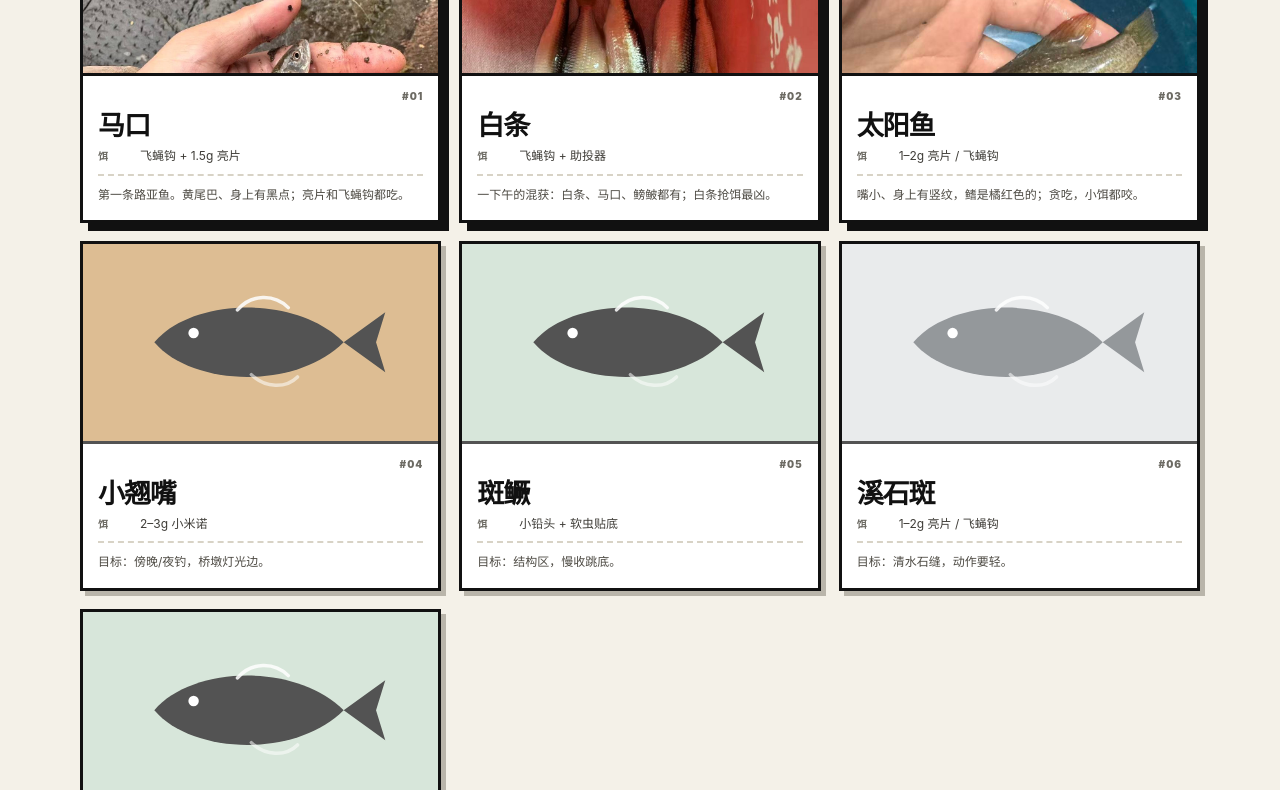
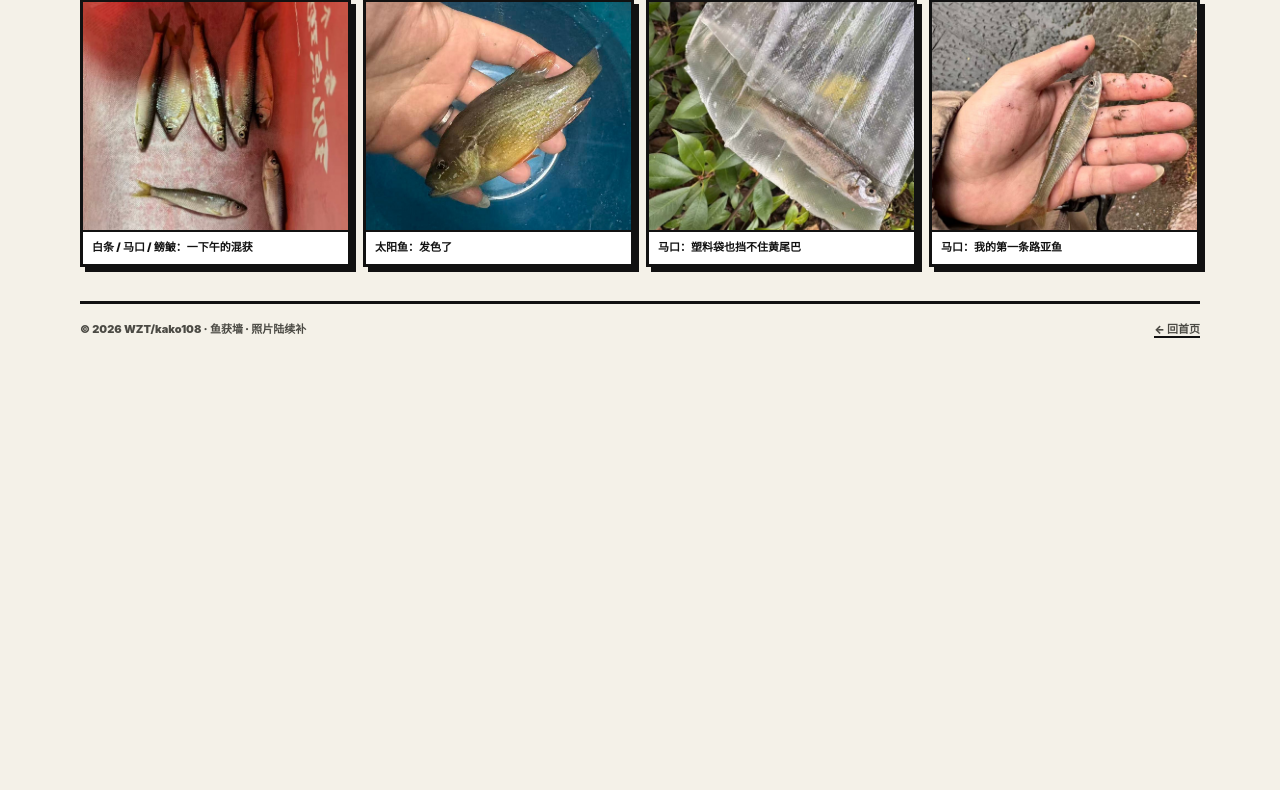
Before and after one commit to KAKO108/wzt-chaos-home, a plain HTML site: page catch/index.html in a window 1280 px wide. Shown: the part 429-1219 px from the top of the page. After the commit the page ends 807 px from the top, so only its background shows below. Drawn offline with Linux system fonts and the light colour scheme.

Commit message:
Keep only photo gallery on catch wall

```diff
--- a/catch/index.html
+++ b/catch/index.html
@@ -108,8 +108,6 @@
       <h1><span class="highlight">鱼获墙</span></h1>
     </section>
 
-    <section class="grid" id="grid" aria-label="鱼获记录"></section>
-
     <section class="shots" aria-label="现场照片">
       <div class="shots-head"><h2>现场照片</h2><span>4 张 · 手机直出</span></div>
       <div class="shot-grid">
@@ -126,47 +124,5 @@
     </footer>
   </main>
 
-<script>
-const FISH = [
-  {id:1, name:'马口', status:'unlocked', color:'acid', first:true, lure:'飞蝇钩 + 1.5g 亮片',
-   note:'第一条路亚鱼。黄尾巴、身上有黑点；亮片和飞蝇钩都吃。', photo:'../assets/catch/makou-1.jpg'},
-  {id:2, name:'白条', status:'unlocked', color:'pink', lure:'飞蝇钩 + 助投器',
-   note:'一下午的混获：白条、马口、鳑鲏都有；白条抢饵最凶。', photo:'../assets/catch/baitiao-1.jpg'},
-  {id:3, name:'太阳鱼', status:'unlocked', color:'purple', lure:'1–2g 亮片 / 飞蝇钩',
-   note:'嘴小、身上有竖纹，鳍是橘红色的；贪吃，小饵都咬。', photo:'../assets/catch/taiyangyu-1.jpg'},
-  {id:4, name:'小翘嘴', status:'locked', color:'orange', lure:'2–3g 小米诺',
-   note:'目标：傍晚/夜钓，桥墩灯光边。', photo:''},
-  {id:5, name:'斑鳜', status:'locked', color:'green', lure:'小铅头 + 软虫贴底',
-   note:'目标：结构区，慢收跳底。', photo:''},
-  {id:6, name:'溪石斑', status:'locked', color:'gray', lure:'1–2g 亮片 / 飞蝇钩',
-   note:'目标：清水石缝，动作要轻。', photo:''},
-  {id:7, name:'宽鳍鱲', status:'locked', color:'green', lure:'1–2g 亮片 / 飞蝇钩',
-   note:'目标：急滩、清水石底；颜色比马口花。', photo:''}
-];
-
-const fishSvg = `<svg viewBox="0 0 240 120" aria-hidden="true">
-  <path d="M28 60 C60 22 150 18 192 60 C150 102 60 98 28 60Z" fill="currentColor"/>
-  <path d="M192 60 L228 34 L220 60 L228 86 Z" fill="currentColor"/>
-  <circle cx="62" cy="52" r="4.5" fill="#fff"/>
-  <path d="M100 32 C112 18 132 18 144 30" fill="none" stroke="#fff" stroke-width="3" stroke-linecap="round" opacity=".85"/>
-  <path d="M112 88 C124 100 142 100 152 90" fill="none" stroke="#fff" stroke-width="3" stroke-linecap="round" opacity=".55"/>
-</svg>`;
-
-function renderGrid(){
-  const grid = document.getElementById('grid');
-  grid.innerHTML = FISH.map((f, i) => `
-    <article class="card ${f.status}">
-      <div class="art ${f.color}">${f.first ? '<span class="ribbon">第一条路亚</span>' : ''}${f.photo ? `<img src="${f.photo}" alt="${f.name}" loading="lazy">` : fishSvg}</div>
-      <div class="card-body">
-        <div class="row"><span class="no">#${String(f.id).padStart(2,'0')}</span></div>
-        <h3>${f.name}</h3>
-        <div class="kv"><b>饵</b>${f.lure}</div>
-        <div class="note">${f.note}</div>
-      </div>
-    </article>`).join('');
-}
-
-renderGrid();
-</script>
 </body>
 </html>
```
